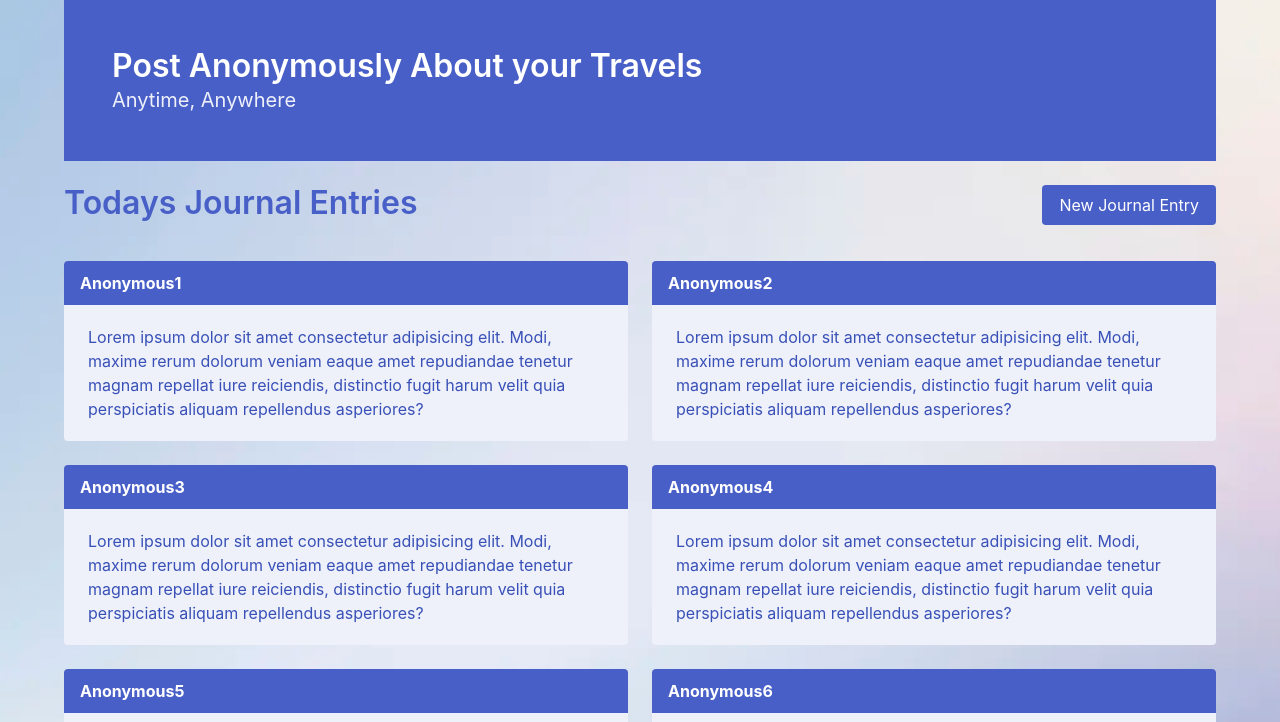
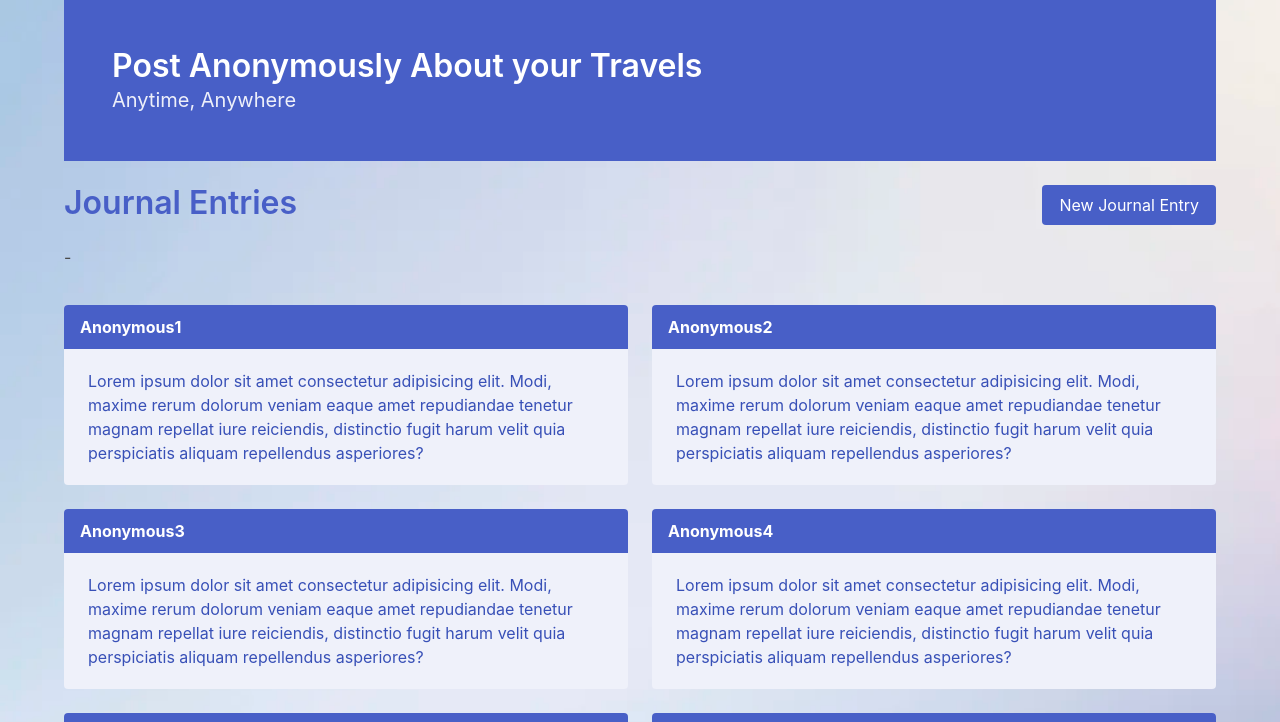
Before and after one commit to pppreap/project1, a plain HTML site: page index.html in a window 1280 px wide. Both pictures are taken after a click on the button "Get Started". Shown: the top 722 px of the page. Drawn offline with nearby package versions, Linux system fonts and the light colour scheme; no server answers.

Commit message:
added quotes api link

```diff
--- a/index.html
+++ b/index.html
@@ -39,7 +39,8 @@
     <div class="block">
         <div class="columns">
             <div class="column">
-                <h1 class="title is-3 has-text-link">Todays Journal Entries</h1>
+                <h1 class="title is-3 has-text-link" id='quote'><blockquote>Journal Entries</blockquote> </h1>
+                <p class="author">-</p>
             </div>
             <div class="column has-text-right">
                 <button id="launchModal" class="button is-link">New Journal Entry</button>
@@ -246,8 +247,10 @@
     </section>
 
     <div id="main-content" class="block is-invisible">
-      <h1>Hello</h1>
+      <h1 id="quote">Hello</h1>
+      <p class=" author">-</p>
     </div>
+
 
 <!--<section class="column">
     <div class="columns is-7">
--- a/scribe.js
+++ b/scribe.js
@@ -6,7 +6,24 @@ $(document).ready(function() {
 
          $("#main-content").removeClass("is-hidden");
 
-     });
+         //const url = "https://api.quotable.io/random";
+         function generateQuote(){
+            fetch('https://api.quotable.io/random')
+           .then(function(data) {
+                  return data.json();
+             })
+             .then(function(data){
+             document.getElementById("quote").innerHTML = '"' + data.content + '"';
+             document.querySelector(".author").innerHTML = "- " + data.author;
+            })
+          .catch(function(err) {
+             console.log(err);
+             });
+          }
+          // Repeat generateQuote() every 10 seconds
+         setInterval(generateQuote() ,10000);
+         //Note - 10000 milliseconds = 10
+        });
 
     // let currentDay = moment().format("dddd, MMMM Do YYYY")
     // $("#currentDay").text(currentDay)
```
